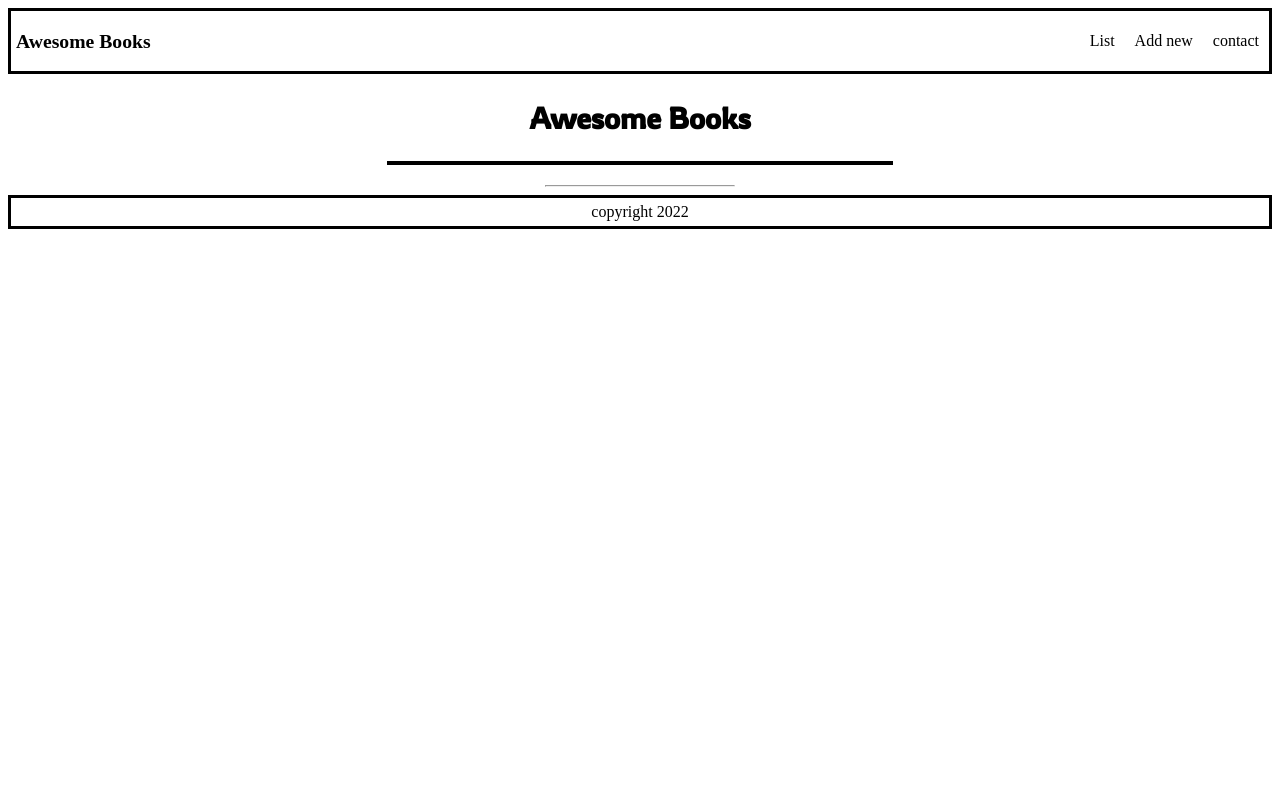
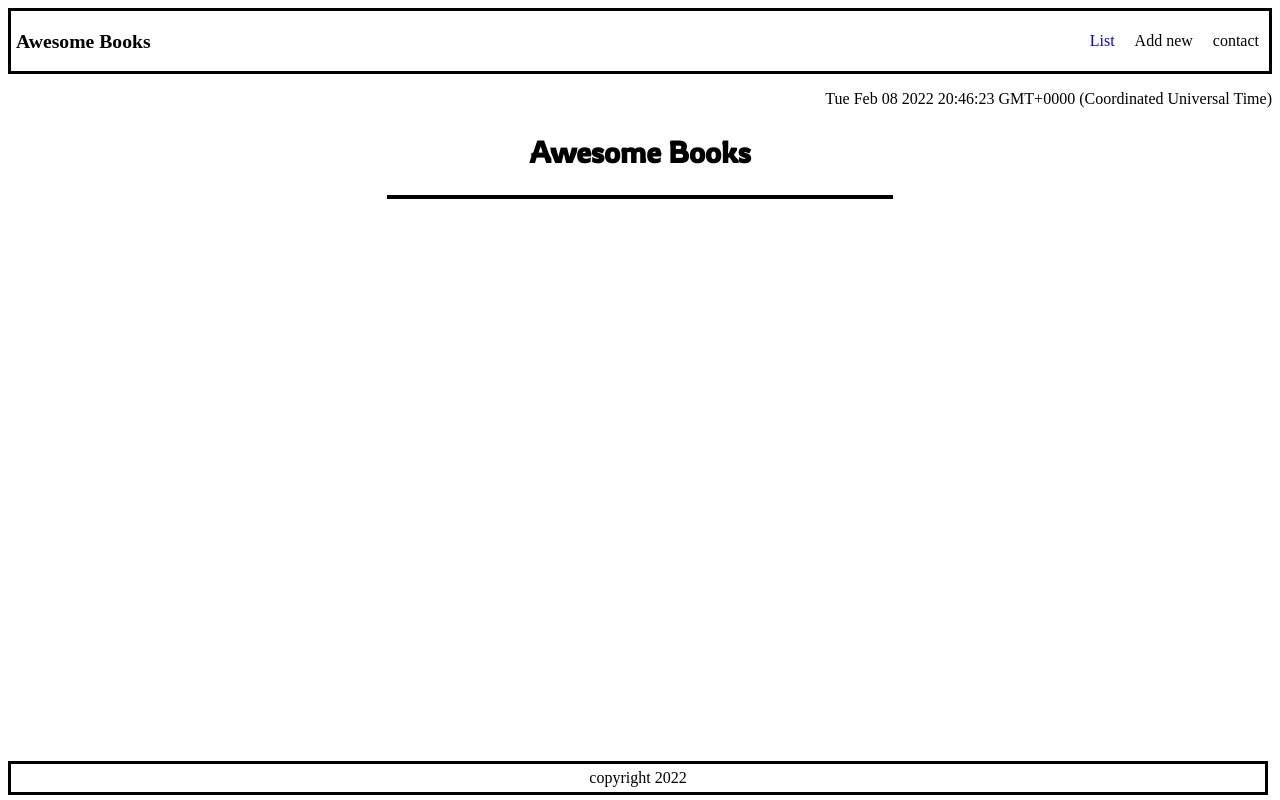
Before and after one commit to JuanLPalacios/Awesome-books, a website: page index.html in a window 1280 px wide. Drawn offline with Linux system fonts and the light colour scheme.

Commit message:
make changes to index and styles

```diff
--- a/css/style.css
+++ b/css/style.css
@@ -69,6 +69,8 @@ hr {
   width: 40%;
   margin: auto;
   text-align: left;
+  max-height: 50vh;
+  overflow-y: auto;
 }
 
 #books-list li {
@@ -90,7 +92,6 @@ hr {
 }
 
 .btnAdd {
-  /* width: 30%; */
   align-self: flex-end;
 }
 
@@ -101,3 +102,13 @@ section {
 section.active {
   display: block;
 }
+
+footer {
+  position: fixed;
+  bottom: 5px;
+  width: calc(100% - 20px);
+}
+
+.time {
+  text-align: right;
+}
--- a/index.html
+++ b/index.html
@@ -18,12 +18,13 @@
         <h1 class="logo">Awesome Books</h1>
         <nav>
             <ul class="link-list">
-                <li class="link-item"><a href="#list">List</a></li>
+                <li class="link-item"><a href="#list" class="active">List</a></li>
                 <li class="link-item"><a href="#add-new">Add new</a></li>
                 <li class="link-item"><a href="#contact">contact</a></li>
             </ul>
         </nav>
     </header>
+    <p class="time"></p>
     <main>
         <section id="list" class="active">
             <h1 class="heading">Awesome Books</h1>
@@ -52,7 +53,6 @@
                 <li>Our address: Streetname 22, Silicon valley, Country</li>
             </ul>
         </section>
-        <hr>
     </main>
     <footer>
         copyright 2022
--- a/js/main.js
+++ b/js/main.js
@@ -14,6 +14,8 @@ class BookList {
     window.addEventListener('load', () => {
       this.loaded = true;
       const btnAdd = document.querySelector('.btnAdd');
+      let currentDate = new Date();
+      document.querySelector('.time').innerHTML = currentDate;
       btnAdd.addEventListener('click', (e) => {
         e.preventDefault();
         const form = document.forms[0];
```
